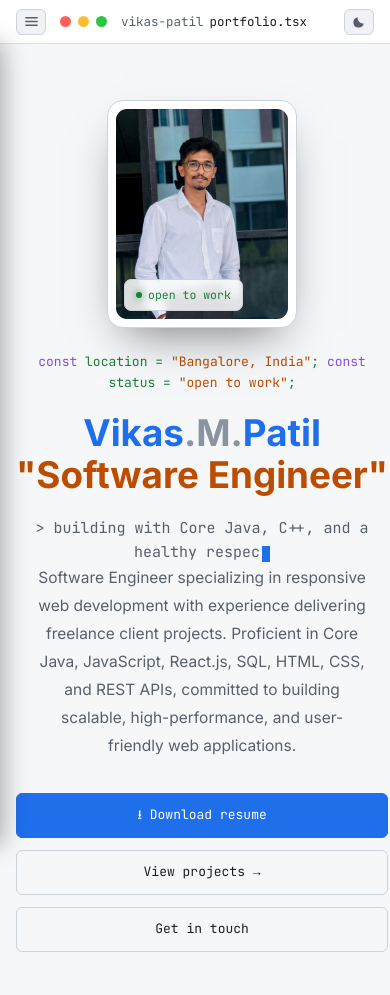
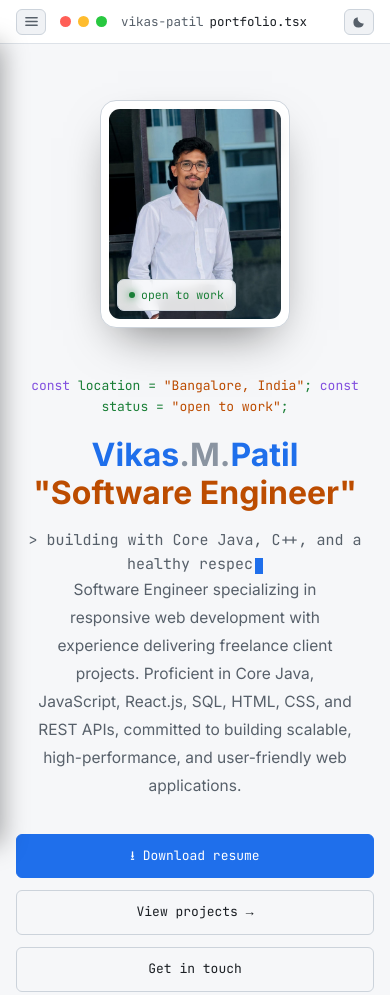
Before and after one commit to vikas-patil7/portfolio, a plain HTML site: page index.html in a window 390 px wide. Shown: the top 995 px of the page. Drawn offline with Linux system fonts and the light colour scheme.

Commit message:
Improve portfolio responsiveness for all devices

```diff
--- a/index.html
+++ b/index.html
@@ -270,7 +270,7 @@
     font-family:var(--mono);
     font-size:clamp(15px, 2vw, 18px);
     color:var(--muted);
-    margin-top:20px;
+    margin-top:16px;
     min-height:28px;
   }
   .cursor{
@@ -316,7 +316,9 @@
     perspective:1200px;
     display:flex;
     justify-content:center;
-  }
+    align-items:center;
+    margin-bottom:20px;
+}
   .photo-card{
     position: relative;
     width: 100%;
@@ -780,8 +782,8 @@
     }
 
     .hero h1{
-        font-size:clamp(2.3rem,8vw,3.2rem);
-        line-height:1.15;
+        font-size:clamp(2rem,7vw,2.8rem);
+        line-height:1.2;
         text-align:center;
         word-break:normal;
         overflow-wrap:normal;
@@ -800,9 +802,13 @@
     .hero-cta .btn{
         width:100%;
     }
+    .photo-wrap{
+    order:-1;
+    margin-bottom:24px;
+}
 
     .photo-card{
-        max-width:230px;
+        max-width:210px;
         margin:0 auto;
     }
 }
```
